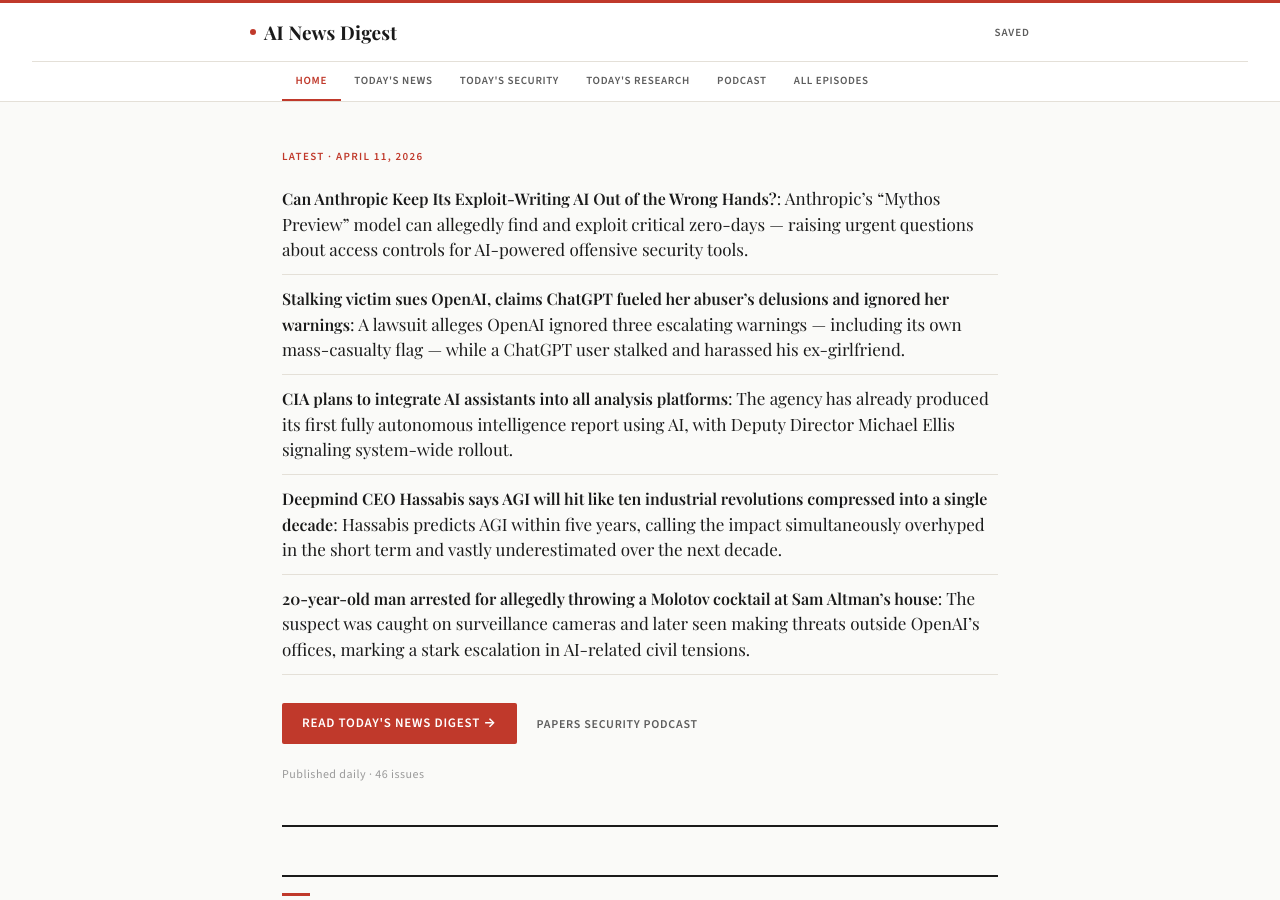
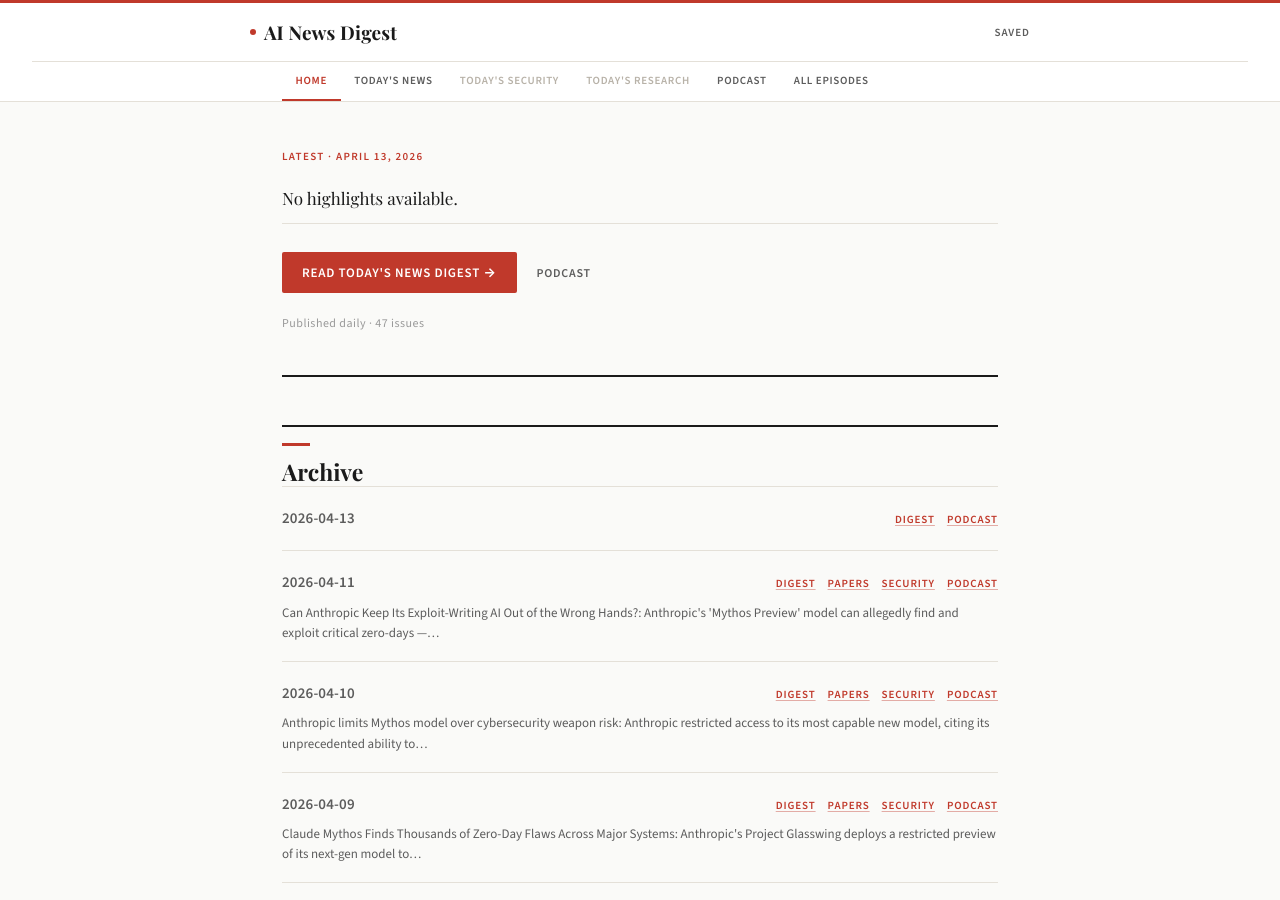
Before and after one commit to eddyariki/news-feed-digest, a Jekyll site: the page built from index.md, in a window 1280 px wide and 900 px high. Built offline with Jekyll 4.4.1, drawn with Linux system fonts in a browser that asks for light colours; some web fonts are replaced.

Commit message:
Add digest for 2026-04-13

```diff
--- a/_data/archive.yml
+++ b/_data/archive.yml
@@ -44,3 +44,4 @@
 - "2026-04-09"
 - "2026-04-10"
 - "2026-04-11"
+- "2026-04-13"
--- a/index.md
+++ b/index.md
@@ -1,18 +1,19 @@
 ---
 title: AI News Digest
 layout: home
-hero_date: "April 11, 2026"
+hero_date: "April 13, 2026"
 hero_primary_label: "Read Today's News Digest"
-hero_primary_link: "2026-04-11/digest"
-hero_secondary: "[Papers](2026-04-11/papers) [Security](2026-04-11/security) [Podcast](2026-04-11/podcast)"
-issue_count: 46
+hero_primary_link: "2026-04-13/digest"
+hero_secondary: "[Podcast](2026-04-13/podcast)"
+issue_count: 47
 highlights: |
-  - **[Can Anthropic Keep Its Exploit-Writing AI Out of the Wrong Hands?](https://www.darkreading.com/application-security/anthropic-exploit-writing-mythos-ai-safe)**: Anthropic's "Mythos Preview" model can allegedly find and exploit critical zero-days — raising urgent questions about access controls for AI-powered offensive security tools.
-  - **[Stalking victim sues OpenAI, claims ChatGPT fueled her abuser's delusions and ignored her warnings](https://techcrunch.com/2026/04/10/stalking-victim-sues-openai-claims-chatgpt-fueled-her-abusers-delusions-and-ignored-her-warnings/)**: A lawsuit alleges OpenAI ignored three escalating warnings — including its own mass-casualty flag — while a ChatGPT user stalked and harassed his ex-girlfriend.
-  - **[CIA plans to integrate AI assistants into all analysis platforms](https://the-decoder.com/cia-plans-to-integrate-ai-assistants-into-all-analysis-platforms/)**: The agency has already produced its first fully autonomous intelligence report using AI, with Deputy Director Michael Ellis signaling system-wide rollout.
-  - **[Deepmind CEO Hassabis says AGI will hit like ten industrial revolutions compressed into a single decade](https://the-decoder.com/deepmind-ceo-hassabis-says-agi-will-hit-like-ten-industrial-revolutions-compressed-into-a-single-decade/)**: Hassabis predicts AGI within five years, calling the impact simultaneously overhyped in the short term and vastly underestimated over the next decade.
-  - **[20-year-old man arrested for allegedly throwing a Molotov cocktail at Sam Altman's house](https://www.theverge.com/ai-artificial-intelligence/910393/openai-sam-altman-house-molotov-cocktail)**: The suspect was caught on surveillance cameras and later seen making threats outside OpenAI's offices, marking a stark escalation in AI-related civil tensions.
+  - No highlights available.
 archive:
+  - date: "2026-04-13"
+    has_papers: false
+    has_security: false
+    has_weekly: false
+    has_podcast: true
   - date: "2026-04-11"
     has_papers: true
     has_security: true
```
Also changed, not shown: 2026-04-13/podcast.md (added, +47 -0 lines), 1 other file.
